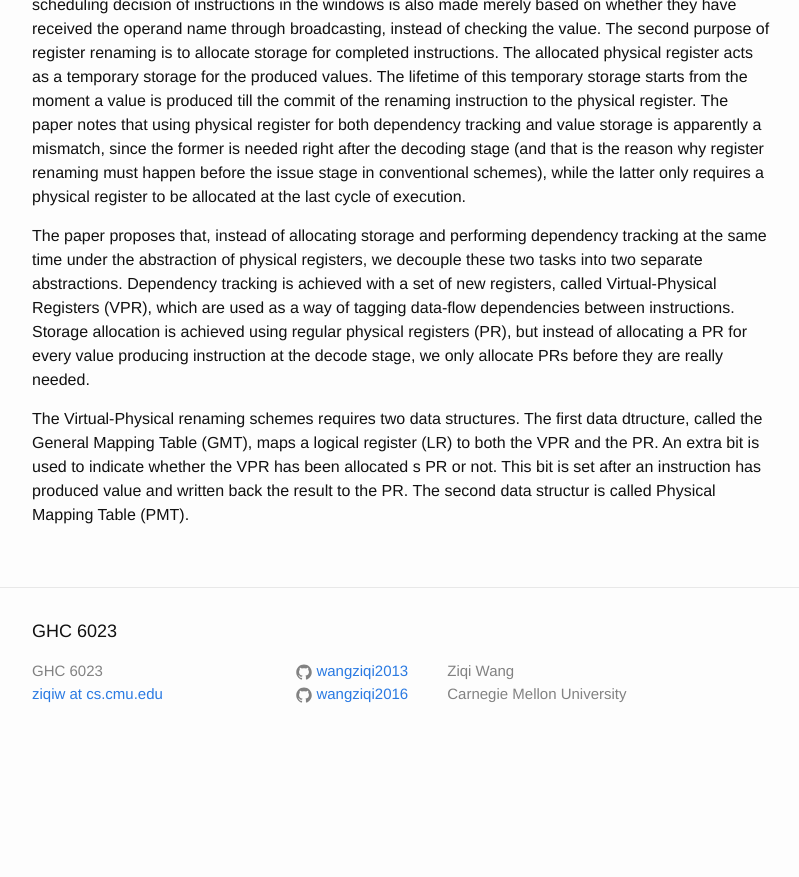
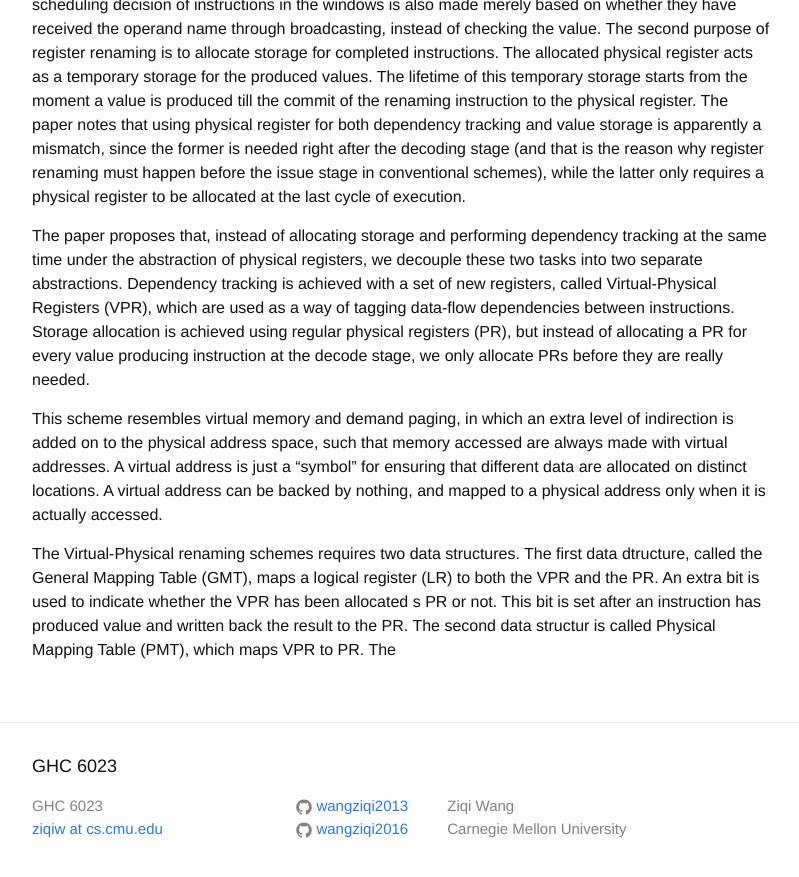
Before and after one commit to wangziqi2013/wangziqi2013.github.io, a Jekyll site: the page built from _posts/2019-08-29-Dynamic-Reg-Renaming-Through-VP-Registers.markdown, in a window 1280 px wide and 900 px high, scrolled down 1018 px. Shown: the top 877 px of the window, without its empty margins (238-1037 px from the left). Built offline with Jekyll 4.4.1, drawn with Linux system fonts in a browser that asks for light colours; before the commit the page ends 1783 px from its top, so only the background shows below that.

Commit message:
Adding virtual memory

```diff
--- a/_posts/2019-08-29-Dynamic-Reg-Renaming-Through-VP-Registers.markdown
+++ b/_posts/2019-08-29-Dynamic-Reg-Renaming-Through-VP-Registers.markdown
@@ -47,7 +47,12 @@ data-flow dependencies between instructions. Storage allocation is achieved usin
 instead of allocating a PR for every value producing instruction at the decode stage, we only allocate PRs before they
 are really needed.
 
+This scheme resembles virtual memory and demand paging, in which an extra level of indirection is added on to the
+physical address space, such that memory accessed are always made with virtual addresses. A virtual address is just
+a "symbol" for ensuring that different data are allocated on distinct locations. A virtual address can be backed by
+nothing, and mapped to a physical address only when it is actually accessed.
+
 The Virtual-Physical renaming schemes requires two data structures. The first data dtructure, called the General Mapping
 Table (GMT), maps a logical register (LR) to both the VPR and the PR. An extra bit is used to indicate whether the VPR has
 been allocated s PR or not. This bit is set after an instruction has produced value and written back the result to the PR.
-The second data structur is called Physical Mapping Table (PMT).
+The second data structur is called Physical Mapping Table (PMT), which maps VPR to PR. The
```
